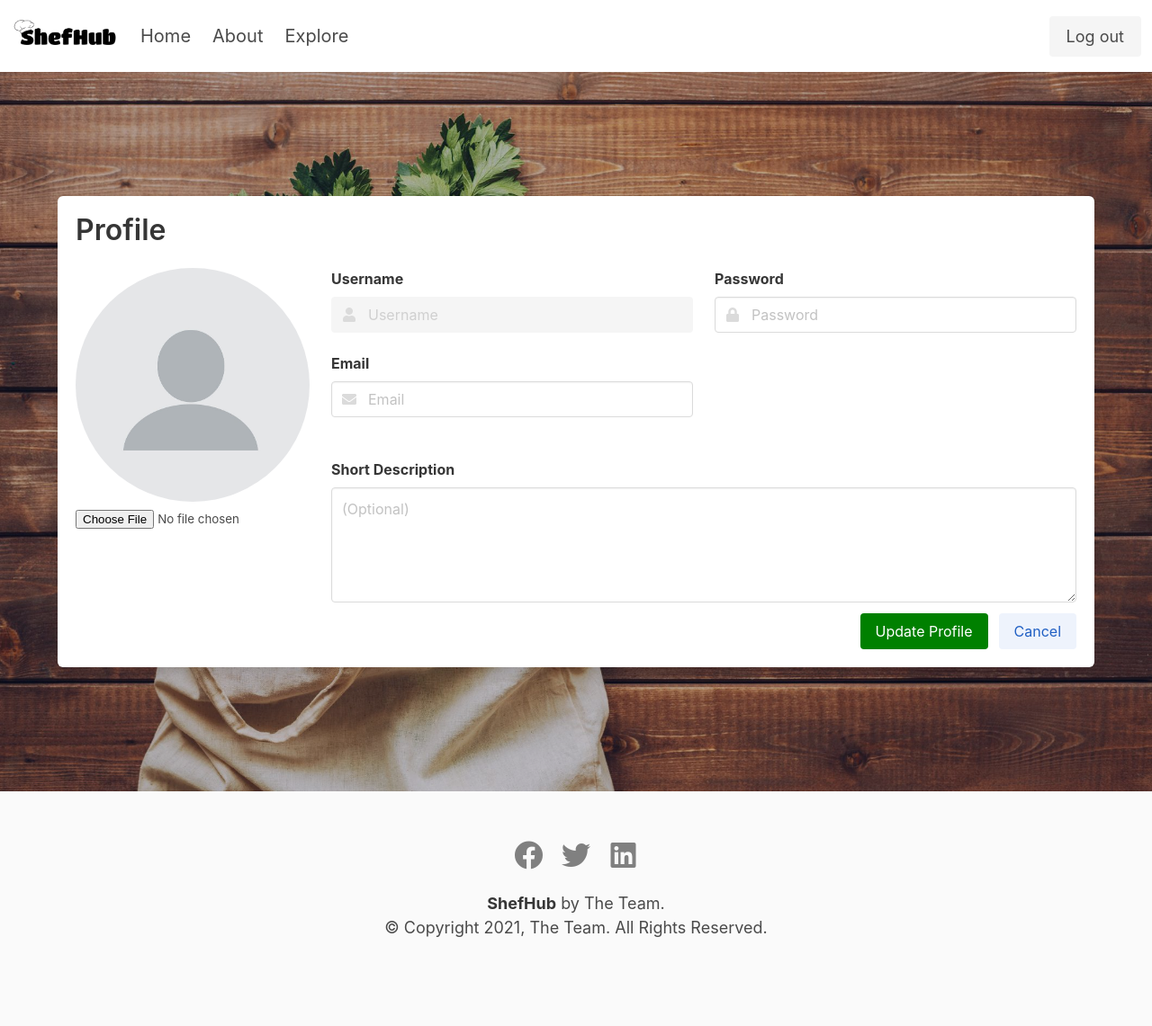
After one commit to GabPua/CCAPDEV_Project, a PHP site: page /profile.html in a window 1280 px wide. The commit adds this page. Shown: the whole page at 90% size. Run offline with PHP 8.4, Linux system fonts and the light colour scheme.

Commit message:
add(frontend): profile page

```diff
--- a/frontend/includes/custom.css
+++ b/frontend/includes/custom.css
@@ -34,6 +34,10 @@
     background-position: center;
     background-repeat: no-repeat;
     background-size: cover;
+}
+
+.profile-picture {
+    border-radius: 50%;
 }
 
 /* header design */
@@ -94,3 +98,7 @@ header .navbar-brand .navbar-item {
     max-width: 450px;
     padding: 30px 40px;
 }
+
+#profile-box {
+
+}
--- /dev/null
+++ b/frontend/profile.html
@@ -0,0 +1,160 @@
+<!DOCTYPE html>
+<html>
+    <head>
+        <meta charset='utf-8'>
+        <meta name='viewport' content='width=device-width, initial-scale=1'>
+
+        <title>Free Recipes & More</title>
+        <link rel='icon' href='./includes/resources/icon.png'>
+
+        <link rel='stylesheet' href='./includes/bulma.css'>
+        <link rel='stylesheet' href='./includes/custom.css'>
+        <link rel='stylesheet' href='./includes/resources/fontawesome/css/all.css'>
+    </head>
+
+    <body>
+        <header>
+            <nav class='navbar' role='navigation' aria-label='main navigation'>
+                <div class='navbar-brand'>
+                    <a class='navbar-item' href='index.html'>
+                        <img src='./includes/resources/Logo.png'>
+                    </a>
+
+                    <a role='button' class='navbar-burger' aria-label='menu' aria-expanded='false' data-target='navbarBasicExample'>
+                        <span aria-hidden='true'></span>
+                        <span aria-hidden='true'></span>
+                        <span aria-hidden='true'></span>
+                    </a>
+                </div>
+
+                <div id='navbarBasicExample' class='navbar-menu'>
+                    <div class='navbar-start'>
+                        <a href='index.html' class='navbar-item'>Home</a>
+
+                        <a href='about.html' class='navbar-item'>About</a>
+
+                        <a href='explore.html' class='navbar-item'>Explore</a>
+                    </div>
+
+                    <div class='navbar-end'>
+                        <div class='navbar-item'>
+                            <div class='buttons'>
+                                <a class='button is-light' href='index.html'>Log out</a>
+                            </div>
+                        </div>
+                    </div>
+                </div>
+            </nav>
+        </header>
+
+        <main class='is-fullhd fill page-height parallax vegetable-bg'>
+            <div class='container content box' id='profile-box'>
+                <h1 class='title'>Profile</h1>
+
+                <form method='POST' id='profile-form' action='profile.html'></form>
+                <div class='columns'>
+
+                    <div class='column is-one-quarter'>
+                        <img class='profile-picture' src='./includes/resources/default_dp.jpg'>
+                        <input type='file' id='dp' name='dp' accept='image/*'>
+                    </div>
+
+                    <div class='column'>
+                        <!-- Inner columns -->
+                        <div class='columns'>
+                            <div class='column'>
+
+                                <fieldset disabled>
+                                    <div class='field'>
+                                        <label class='label'>Username</label>
+                                        <div class='control has-icons-left has-icons-right'>
+                                        <input class='input' type='text' placeholder='Username' name='name'>
+                                        <span class='icon is-small is-left'>
+                                                <i class='fas fa-user'></i>
+                                        </span>
+                                        <span class='icon is-small is-right'>
+                                                <i id='name-help-icon'></i>
+                                        </span>
+                                        </div>
+                                        <p class='help' id='name-help'></p>
+                                    </div>
+                                </fieldset>
+
+                                <div class='field'>
+                                    <label class='label'>Email</label>
+                                        <div class='control has-icons-left has-icons-right'>
+                                            <input class='input' type='email' placeholder='Email' name='email'>
+                                            <span class='icon is-small is-left'>
+                                                <i class='fas fa-envelope'></i>
+                                            </span>
+                                            <span class='icon is-small is-right'>
+                                                <i id='email-help-icon'></i>
+                                            </span>
+                                        </div>
+                                    <p class='help' id='email-help'></p>
+                                </div>
+                            </div>
+
+                            <div class='column'>
+
+                                <div class='field'>
+                                    <label class='label'>Password</label>
+                                        <div class='control has-icons-left has-icons-right'>
+                                            <input class='input' type='password' placeholder='Password' value='' name='password'>
+                                            <span class='icon is-small is-left'>
+                                                <i class='fas fa-lock'></i>
+                                            </span>
+                                            <span class='icon is-small is-right'>
+                                                <i id='pw-help-icon'></i>
+                                            </span>
+                                        </div>
+                                    <p class='help' id='pw-help'></p>
+                                </div>
+                            </div>
+                        </div>
+
+                        <div class="field">
+                            <label class="label">Short Description</label>
+                            <div class="field-body">
+                                <div class="field">
+                                    <div class="control">
+                                        <textarea class="textarea" placeholder="(Optional)"></textarea>
+                                    </div>
+                                </div>
+                            </div>
+                          </div>
+                        <!-- Buttons -->
+                        <div class='field is-grouped is-grouped-right'>
+                            <div class='control'>
+                                <input type='submit' class='button is-link' id='submit-signup' value='Update Profile'>
+                            </div>
+                            <div class='control'>
+                                <button class='button is-link is-light' id='cancel-signup'>Cancel</button>
+                            </div>
+                        </div>
+                    </div>
+                    </div>
+                </div>
+                </form>
+            </div>
+        </main>
+
+        <footer class='footer'>
+            <div class='content has-text-centered'>
+                <span class='icon is-large'>
+                    <a href='https://facebook.com/'><i class='fab fa-facebook fa-2x'></i></a>
+                </span>
+                <span class='icon is-large'>
+                    <a href='https:/twitter.com'><i class='fab fa-twitter fa-2x'></i></a>
+                </span>
+                <span class='icon is-large'>
+                    <a href='https:/linkedin.com'><i class='fab fa-linkedin fa-2x'></i></a>
+                </span>
+                <p>
+                    <strong>ShefHub</strong> by The Team.<br>
+                    &copy; Copyright <script>document.write(new Date().getFullYear())</script>, The Team. All Rights Reserved.
+                </p>
+            </div>
+        </footer>
+    </body>
+</html>
--- a/frontend/signup.html
+++ b/frontend/signup.html
@@ -57,7 +57,7 @@
                 <h1 class='title'>Sign Up</h1>
                 <h5 class='subtitle'>Join our community today!</h5>
 
-                <form method='POST' id='signup-form'>
+                <form method='POST' id='signup-form' action='profile.html'>
 
                     <div class='field'>
                         <label class='label'>Email</label>
```
Also changed, not shown: frontend/includes/resources/default_dp.jpg (added).
